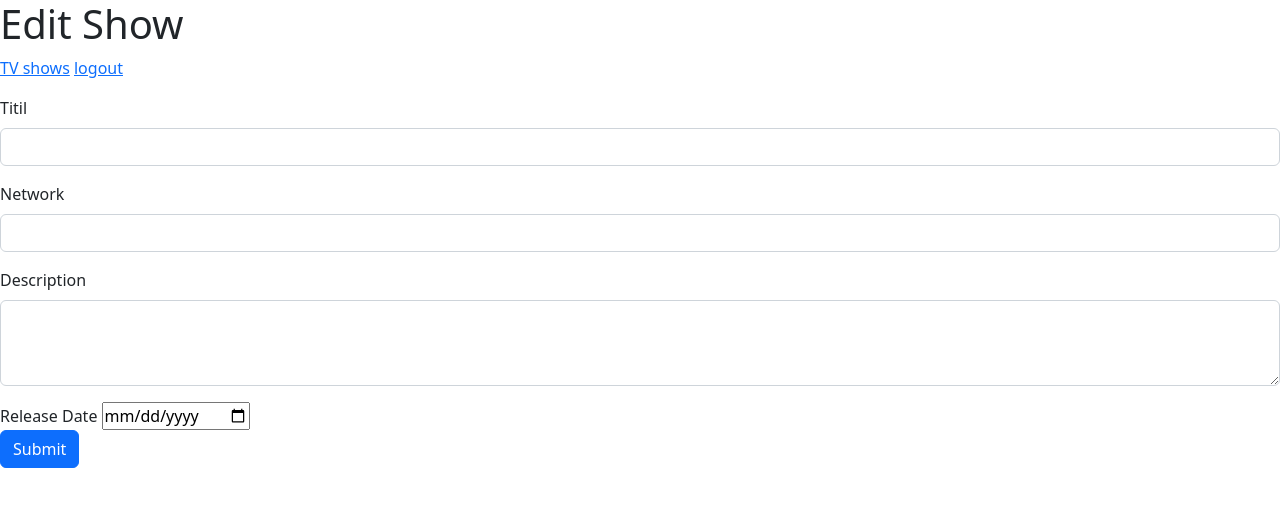
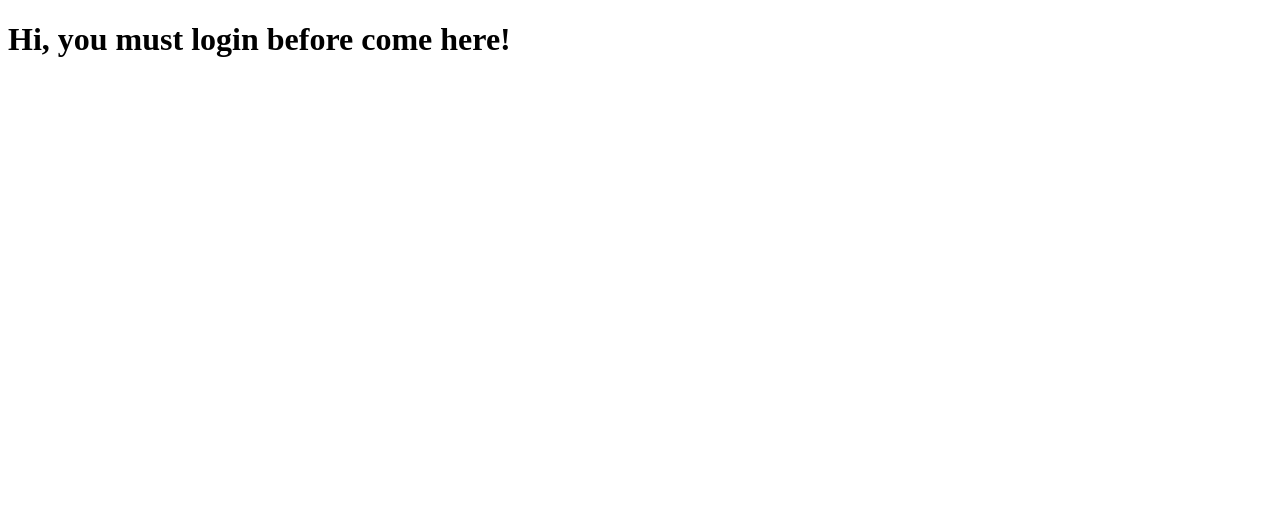
Before and after one commit to zaza-shen/python_public_IP, a Flask app: page /shows/edit/1 in a window 1280 px wide. Shown: the top 507 px of the page. Run offline with Flask 2, Linux system fonts and the light colour scheme.

Commit message:
localchecked

```diff
--- a/flask_app/controllers/shows_control.py
+++ b/flask_app/controllers/shows_control.py
@@ -41,7 +41,14 @@ def addShow():
 #edit show
 @app.route('/shows/edit/<int:r_id>')
 def editShow(r_id):
-    return render_template('edit.html',r_id = r_id)
+    if not session:
+        return render_template('alert.html')
+    data = {
+        'id' : r_id
+    }
+    show_detail = Show.get_one(data)
+    # print('-----------',show_detail)
+    return render_template('edit.html',show_detail = show_detail)
 @app.route("/edit_process", methods=['POST'])
 def editShow1():
     # print(request.form["title"],'______________')
--- a/flask_app/models/shows.py
+++ b/flask_app/models/shows.py
@@ -17,6 +17,9 @@ class Show:
         is_valid = True
         if len(show['title'])<3:
             flash("The name cannot be shorter than 3.")
+            is_valid = False
+        if len(show['network'])<3:
+            flash("The Network cannot be shorter than 3.")
             is_valid = False
         if len(show['descr'])<3:
             flash("The description cannot be shorter than 3.")
@@ -56,7 +59,7 @@ class Show:
 
     @classmethod
     def delete(cls, data):
-        print('-----------thisis delete',data)
+        # print('-----------thisis delete',data)
         query = "DELETE FROM likes WHERE show_id = %(id)s"
         connectToMySQL("tv_shows_schema").query_db(query, data)
         query = "DELETE FROM shows WHERE id = %(id)s"
--- a/flask_app/templates/edit.html
+++ b/flask_app/templates/edit.html
@@ -23,28 +23,28 @@
 
     <form action="/edit_process" method="post">
         <div class="mb-3">
-            <input type="hidden" name="r_id" value="{{r_id}}">
+            <input type="hidden" name="r_id" value="{{show_detail.id}}">
         </div>
         <div class="mb-3">
             <label for="Titil" class="form-label">Titil</label>
-            <input type="text" class="form-control" id="Titil" name="title">
+            <input type="text" class="form-control" id="Titil" name="title" value="{{show_detail.title}}">
         </div>
         <div class="mb-3">
             <label for="Network" class="form-label">Network</label>
-            <input type="text" class="form-control" id="Network" name="network">
+            <input type="text" class="form-control" id="Network" name="network" value="{{show_detail.network}}">
         </div>
         <div class="mb-3">
             <label for="Description" class="form-label">Description</label>
-            <textarea class="form-control" id="Description" rows="3" name="descr"></textarea>
+            <textarea class="form-control" id="Description" rows="3" name="descr">{{show_detail.descr}}</textarea>
         </div>
 
         <div>
             <span>Release Date</span>
-            <input type="date" id="release_date" name="release_date">
+            <input type="date" id="release_date" name="release_date" value="{{show_detail.release_date}}">
         </div>
 
 
-        <button type="submit" class="btn btn-primary">Submit</button>
+        <button type="submit" class="btn btn-primary">Update</button>
     </form>
 
 
```
Also changed, not shown: flask_app/templates/dashboard.html (+3 -7 lines).
